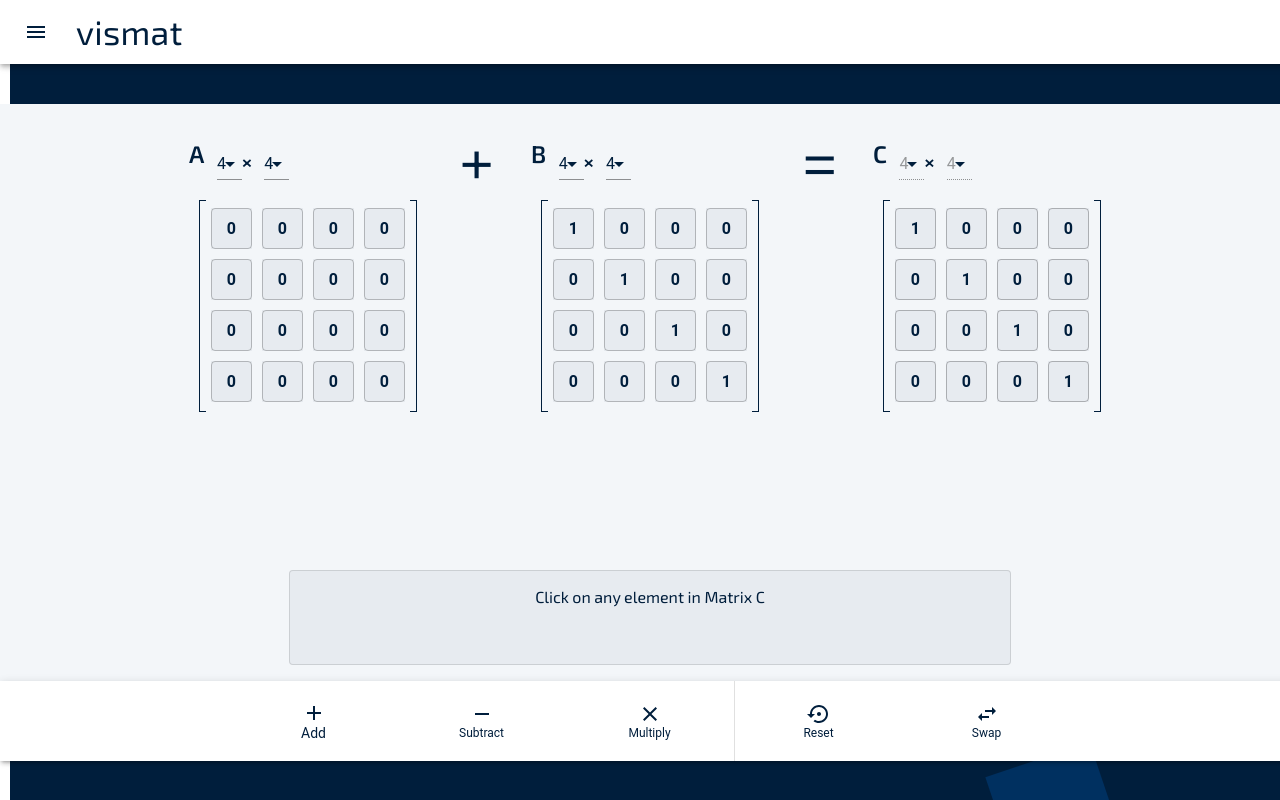
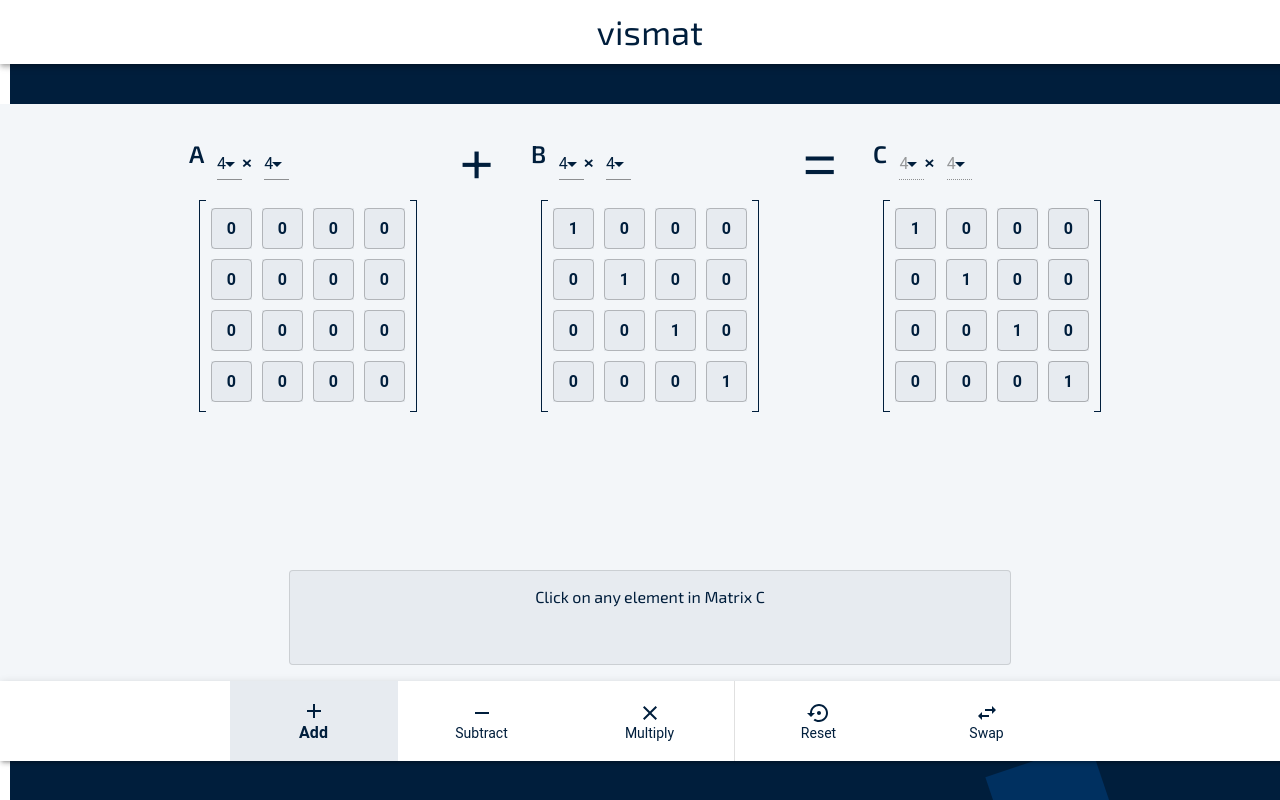
Before and after one commit to acodedoer/vizmat, a React (Create React App) app: page / in a window 1280 px wide. Built offline with nearby package versions, Linux system fonts and the light colour scheme.

Commit message:
new colors

```diff
--- a/src/App.tsx
+++ b/src/App.tsx
@@ -56,11 +56,8 @@ function App() {
   }
 
   //handle changes in the size of a matrix
-  const modifyMatrix = (name:string, rows:any, columns:any) => {
+  const modifyMatrix = (name:string, rows:number, columns:number) => {
     console.log(rows);
-    if(rows===undefined||rows===""||rows===null) rows = 1;
-    if(columns===undefined||columns===""||rows===null) columns = 1;
-    if(rows>6 || columns>6 || rows<1 || columns<1) return;
 
     //copy old matrix to modify from state
     const matrix:number[][] = getMatrixFromState(name);
@@ -79,7 +76,7 @@ function App() {
     if(rows>matrix.length){
       const row = [];
       for(let i = 0; i<matrix[0].length; i++){row.push(0)}
-      matrix.push(row);
+      for(let i = matrix.length; i<rows; i++)matrix.push(row);
     }
 
     //add 0 columns for each row
@@ -130,6 +127,7 @@ function App() {
 
   useEffect(() => {
     updateAnswer();
+    setVisualState(initialVisualStates);
   }, [state.operation, state.m1, state.m2]);
 
   //check if operation is valid given the current size of matrices A and B
--- a/src/components/Matrix.tsx
+++ b/src/components/Matrix.tsx
@@ -1,5 +1,6 @@
 import {TextField, styled} from '@mui/material';
 import "../App.css";
+import { colors } from '../constants';
 import ErrorMessage from './ErrorMessage';
 import MatrixDimensions from './MatrixDimension';
 
@@ -12,7 +13,12 @@ const Matrix = ({mat, updateMatrix, name, visualise, operation, showSolution, mo
         <>
             <MatrixDimensions name={name} rows={matrix.length} columns = {matrix[0].length} modifyMatrix ={modifyMatrix} showError={showError}/>
             <table className='matrix'>
+                <tbody>
+                    <tr><td>
                 <ErrorMessage operation={operation} m1={m1} m2={m2}/>
+                </td>
+                </tr>
+                </tbody>
             </table>
         </>
         :
@@ -64,16 +70,16 @@ const Matrix = ({mat, updateMatrix, name, visualise, operation, showSolution, mo
                             backgroundColor: operation===3?(
                                                 name==="m1"?
                                                     (i===visualise.question.i?
-                                                        "#E5446D":
+                                                        colors.m1:
                                                         "#e7ebf0"):
                                                 name==="m2"?
                                                     (j===visualise.question.j?
-                                                        "#FAC748":
+                                                        colors.m2:
                                                         "#e7ebf0"):
                                                 (i===visualise.question.i && j===visualise.question.j ? "#001e3c":"#e7ebf0")
                                             ):
                                                 (i===visualise.question.i && j === visualise.question.j)?
-                                                    name==="m1"?"#E5446D" :name==="m2"?"#FAC748":
+                                                    name==="m1"?colors.m1 :name==="m2"?colors.m2:
                                                     "#001e3c":
                                                     "#e7ebf0"
                                                 }
--- a/src/components/OperationalIcons.tsx
+++ b/src/components/OperationalIcons.tsx
@@ -4,6 +4,7 @@ import SubtractIcon from '@mui/icons-material/Remove';
 import MultiplyIcon from '@mui/icons-material/Close';
 import ResetIcon from "@mui/icons-material/SettingsBackupRestore"
 import SwapIcon from "@mui/icons-material/SwapHoriz"
+import { colors } from "../constants";
 
 const OperationalIcons = ({operation, initialState, setState, swapMatrices, updateState}: any) => {
     return(
@@ -13,7 +14,22 @@ const OperationalIcons = ({operation, initialState, setState, swapMatrices, upda
                 onChange={(event, newValue) => {
                     updateState("operation",newValue+1)
                 }}
-                sx={{height:"80px", width:"100%"}}
+                sx={{
+                    height:"80px", width:"100%",
+                    '& .MuiBottomNavigationAction-label':{
+                        fontSize:"14px",
+                    },
+                    '& .Mui-selected': {
+                        backgroundColor:colors.darkAccect,
+                      '& .MuiBottomNavigationAction-label': {
+                        fontSize: "16px",
+                        transition: 'none',
+                        fontWeight: 'bold',
+                        lineHeight: '20px',
+                      }
+                    }
+                  }}
+
                 showLabels
             >
                 <BottomNavigationAction className="nav" label="Add" icon={<AddIcon/>}/>
--- a/src/components/SiteTitle.tsx
+++ b/src/components/SiteTitle.tsx
@@ -22,16 +22,7 @@ const SiteTitle = ({title="vismat"}) => {
         <Box sx={{ width:"100%"}}>
             <AppBar position="static" enableColorOnDark color="primary">
             <Toolbar>
-                <IconButton
-                size="large"
-                edge="start"
-                color="inherit"
-                aria-label="menu"
-                sx={{ mr: 2 }}
-                >
-                <MenuIcon />
-                </IconButton>
-                <Typography variant="h4" component="div" sx={{ flexGrow: 1, fontFamily:"'Exo 2', sans-serif" }}>
+                <Typography variant="h4" component="div" sx={{ flexGrow: 1, textAlign:"center",fontFamily:"'Exo 2', sans-serif" }}>
                     vismat
                 </Typography>
             </Toolbar>
--- a/src/components/SolutionArea.tsx
+++ b/src/components/SolutionArea.tsx
@@ -20,7 +20,7 @@ const SolutionArea  = ({solution,operation=0}:any):JSX.Element => {
                 <p>{solution.formula.map((line:JSX.Element)=>line)}</p>
                 {solution.answer.length===0?
                 <p>Click on any element in Matrix C</p>:
-                <p>{solution.answer.map((line:JSX.Element)=>line)}</p>
+                <p style={{fontWeight:"bold"}}>{solution.answer.map((line:JSX.Element)=>line)}</p>
                 }
             </div>
       </SolutionPaper>
--- a/src/constants/colors.ts
+++ b/src/constants/colors.ts
@@ -1,7 +1,7 @@
 export const colors = {
     primary:"#001e3c",
     accent:"#e7ebf0",
-    m1:"#E5446D",
-    m2:"#FAC748",
+    m1:"#3C003C",
+    m2:"#003C00",
     darkAccect:"#e7ebf0"
 }
```
